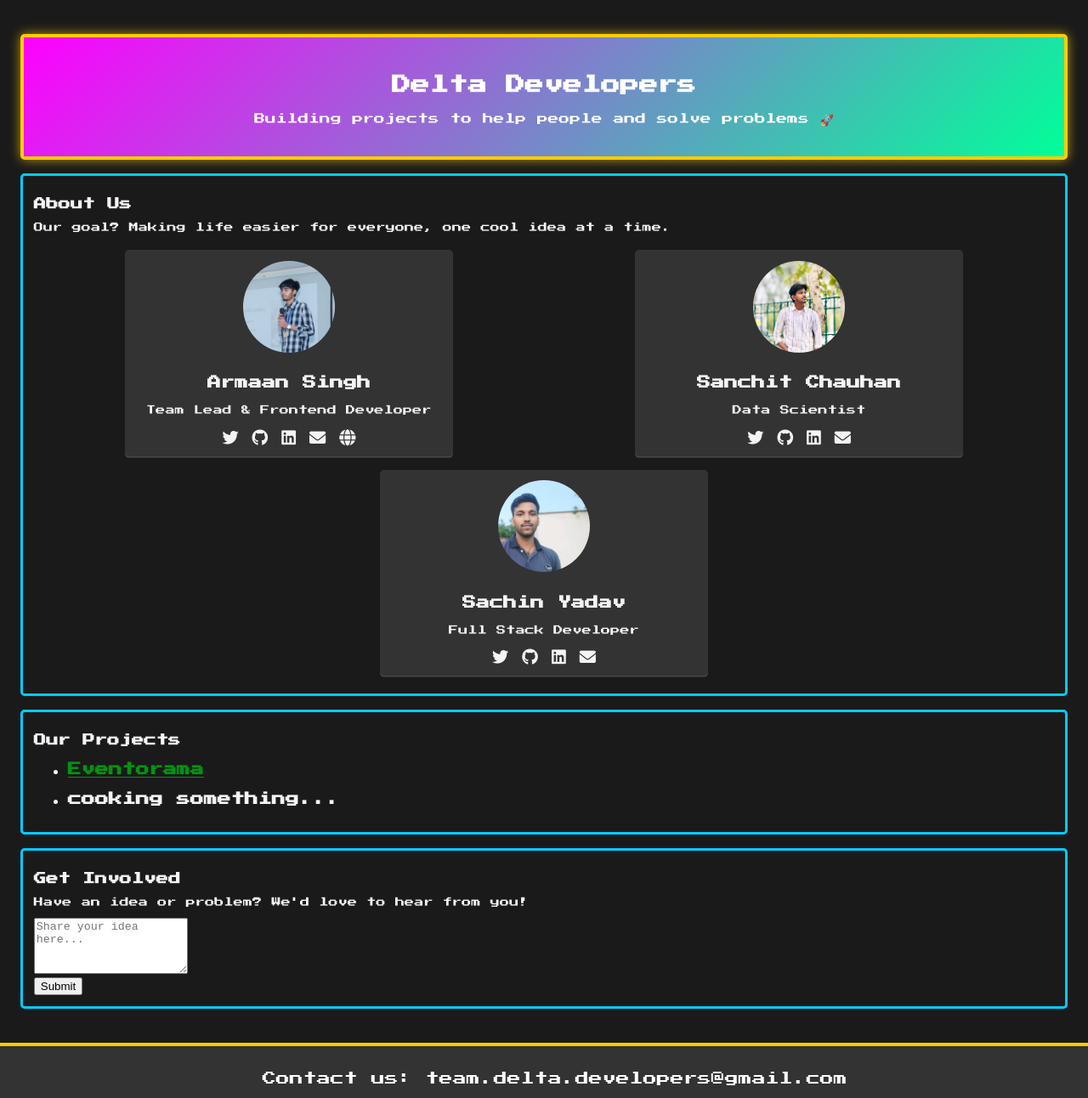
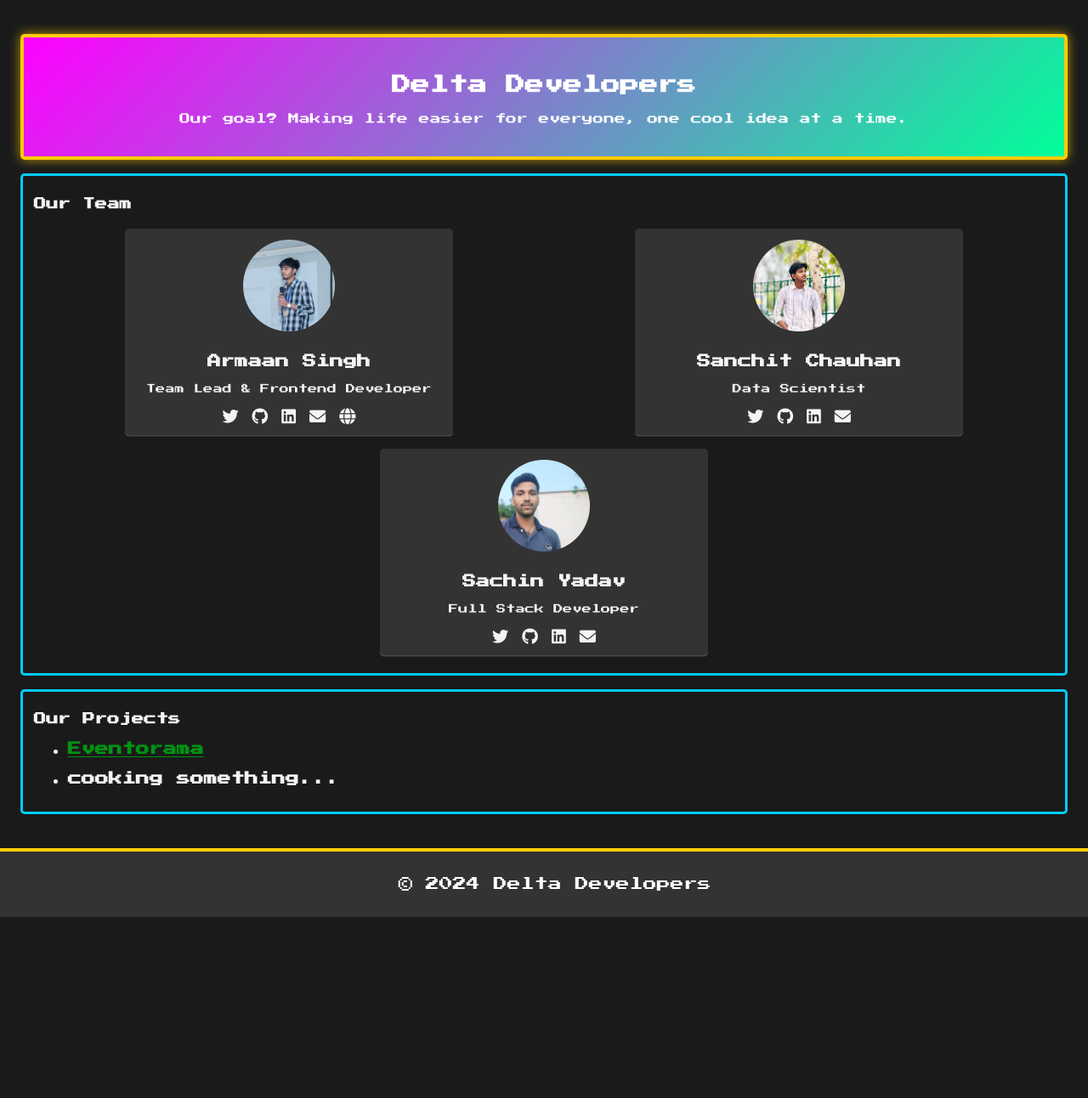
Before and after one commit to iarmaanx/Delta-Developers, a plain HTML site: page index.html in a window 1280 px wide. Shown: the top 1292 px of the page at 85% size. After the commit the page ends 1079 px from the top, so only its background shows below. Drawn offline with Linux system fonts and the light colour scheme.

Commit message:
Update index.html

```diff
--- a/index.html
+++ b/index.html
@@ -13,12 +13,12 @@
     <main>
         <section class="intro">
             <h1>Delta Developers</h1>
-            <p>Building projects to help people and solve problems 🚀</p>
+            <p>Our goal? Making life easier for everyone, one cool idea at a time.</p>
         </section>
 
         <section id="about">
-            <h2>About Us</h2>
-            <p>Our goal? Making life easier for everyone, one cool idea at a time.</p>
+            <h2>Our Team</h2>
+
             <div class="team">
 
                 <div class="member">
@@ -95,21 +95,10 @@
             </ul>
         </section>
 
-        <section id="contact">
-            <h2>Get Involved</h2>
-            <p>Have an idea or problem? We'd love to hear from you!</p>
-            <form>
-                    <div class="form-group">
-                        <textarea id="idea" name="idea" rows="4" placeholder="Share your idea here..." required></textarea>
-                    </div>
-                    <input type="submit" value="Submit" class="submit-btn">
-            </form>
 
-        </section>
     </main>
 
     <footer>
-        <p>Contact us: team.delta.developers@gmail.com</p>
         <p>&copy; 2024 Delta Developers</p>
     </footer>
 
```
